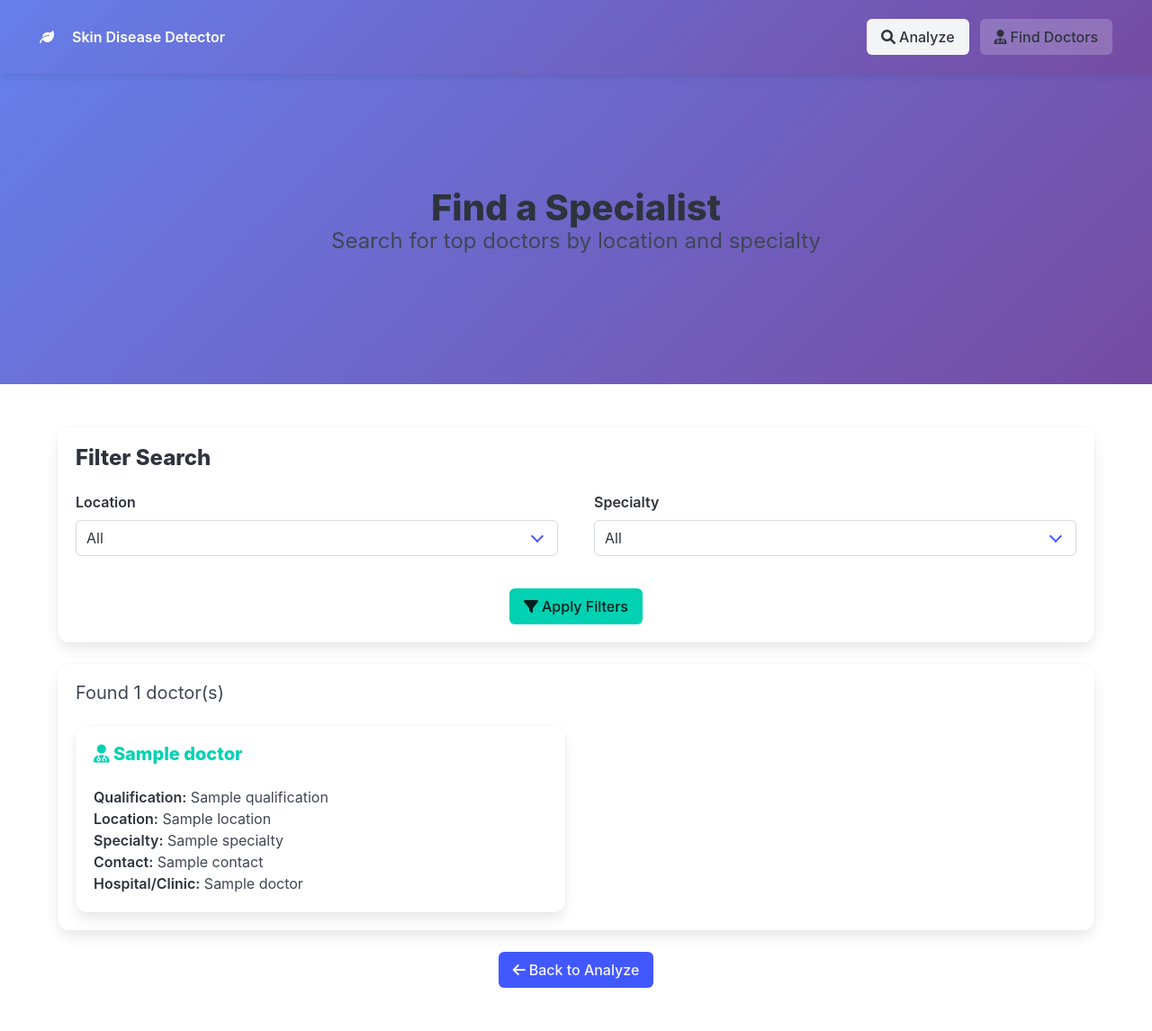
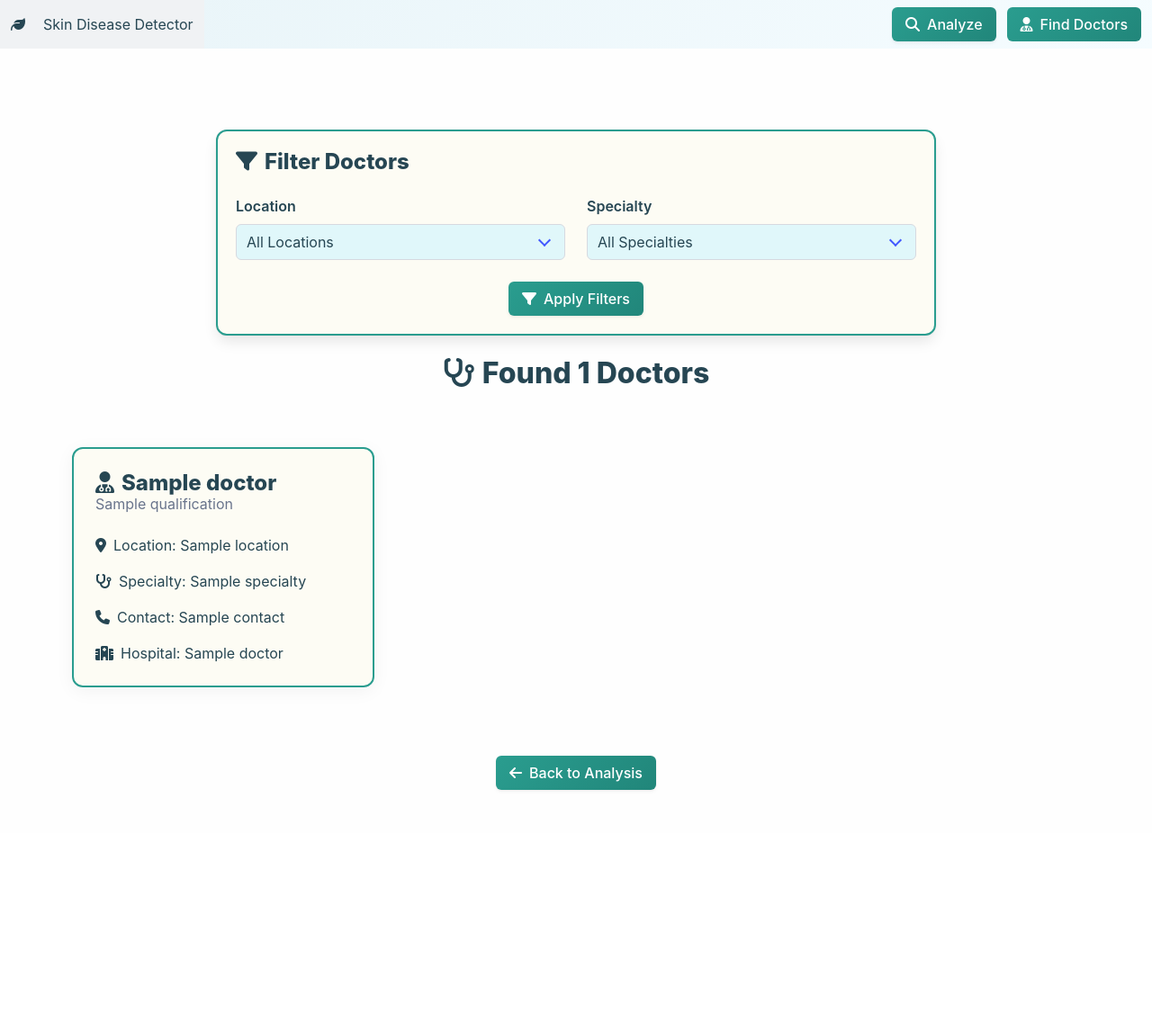
Before and after one commit to bivesh0/SkinDiseaseDetection, a Flask app: page /doctors in a window 1280 px wide. Shown: the whole page at 90% size. After the commit the page ends 879 px from the top, so only its background shows below. Run offline with Flask 3, Linux system fonts and the light colour scheme; a database or web service that is not in the repository returns one stand-in record (values such as "Sample title"); parts of the project's set-up code (start-up, migrations or seed data) failed here and were passed over.

Commit message:
Final Commit

```diff
--- a/templates/doctors.html
+++ b/templates/doctors.html
@@ -1,74 +1,93 @@
 <!DOCTYPE html>
 <html lang="en">
 <head>
-  <meta charset="UTF-8" />
-  <meta name="viewport" content="width=device-width, initial-scale=1.0"/>
-  <title>Find Doctors</title>
+    <meta charset="UTF-8">
+    <meta name="viewport" content="width=device-width, initial-scale=1.0">
+    <title>Find Dermatologists</title>
     <link rel="stylesheet" href="{{ url_for('static', filename='bulma.min.css') }}">
-  <link rel="stylesheet" href="https://cdnjs.cloudflare.com/ajax/libs/font-awesome/6.0.0/css/all.min.css">
-
+    <link rel="stylesheet" href="https://cdnjs.cloudflare.com/ajax/libs/font-awesome/6.4.0/css/all.min.css">
     <style>
         :root {
-      --primary-gradient: linear-gradient(135deg, #667eea, #764ba2);
-      --accent-color: #ffffff;
+            --primary-gradient: linear-gradient(135deg, #e8f4f8, #f5fcff);
+            --accent-color: #2a9d8f;
+            --background-color: #FDFCF4;
+            --text-color: #264653;
+            --hover-color: rgba(42, 157, 143, 0.1);
         }
 
-    .hero {
-      background: var(--primary-gradient);
-      color: white;
+        body {
+            background: var(--background-color);
+            color: var(--text-color);
+            min-height: 100vh;
         }
 
         .doctor-card {
-      transition: transform 0.3s ease;
+            background: var(--background-color);
+            border: 2px solid var(--accent-color);
+            border-radius: 12px;
+            padding: 1.5rem;
+            margin: 1rem;
+            transition: all 0.3s ease;
+            box-shadow: 0 4px 20px rgba(0,0,0,0.05);
         }
 
         .doctor-card:hover {
-      transform: scale(1.03);
+            transform: translateY(-5px);
+            box-shadow: 0 8px 32px rgba(42, 157, 143, 0.2);
         }
 
-    .navbar {
-      padding: 0.8rem 2rem;
-      background: var(--primary-gradient);
-      box-shadow: 0 2px 10px rgba(0, 0, 0, 0.1);
+        .filter-box {
+            background: var(--background-color);
+            border: 2px solid var(--accent-color);
+            border-radius: 12px;
+            margin: 2rem auto;
+            max-width: 800px;
         }
 
-    .navbar-item.button.is-light {
-      background: rgba(255, 255, 255, 0.1);
-      color: var(--accent-color);
+        .doctor-button {
+            background: linear-gradient(135deg, #2a9d8f, #21867a);
+            color: white !important;
             border: none;
+            transition: all 0.3s ease;
         }
 
-    .navbar-item.button.is-light:hover {
-      background: rgba(255, 255, 255, 0.2);
+        .doctor-button:hover {
+            transform: translateY(-2px);
+            box-shadow: 0 5px 15px rgba(42, 157, 143, 0.3);
+        }
+        .select select {
+        background-color: #e0f7fa; /* light cyan */
+        color: var(--text-color); /* to maintain good contrast */
+        }
+        .navbar {
+    background-color: #00bcd4 !important; /* cyan */
   }
 
-    .hero.is-medium {
-      margin-top: 4rem;
+  body, html {
+    background-color: #fefefe; /* default page background */
   }
 
-    .active-page {
-      background: rgba(255, 255, 255, 0.2) !important;
+  .section, .main {
+    background-color: #fefefe;
   }
     </style>
 </head>
 <body>
-  <!-- Navbar -->
-  <nav class="navbar is-fixed-top" role="navigation">
+    <nav class="navbar is-fixed-top" role="navigation" style="background: var(--primary-gradient);">
         <div class="navbar-brand">
-      <a class="navbar-item has-text-white" href="/">
-        <i class="fas fa-leaf mr-2"></i>
-        <strong>Skin Disease Detector</strong>
+            <a class="navbar-item" href="/" style="color: var(--text-color);">
+                <i class="fas fa-leaf mr-2"></i>Skin Disease Detector
             </a>
         </div>
         <div class="navbar-menu">
             <div class="navbar-end">
                 <div class="navbar-item">
                     <div class="buttons">
-            <a href="{{ url_for('upload_file') }}" class="button is-light">
-              <i class="fas fa-search mr-1"></i> Analyze
+                        <a href="{{ url_for('upload_file') }}" class="button doctor-button">
+                            <i class="fas fa-search mr-2"></i>Analyze
                         </a>
-            <a href="{{ url_for('doctors') }}" class="button is-light active-page">
-              <i class="fas fa-user-md mr-1"></i> Find Doctors
+                        <a href="{{ url_for('doctors') }}" class="button doctor-button is-active">
+                            <i class="fas fa-user-md mr-2"></i>Find Doctors
                         </a>
                     </div>
                 </div>
@@ -76,83 +95,93 @@
         </div>
     </nav>
 
-  <!-- Hero Section -->
-  <section class="hero is-medium is-bold">
-    <div class="hero-body has-text-centered">
-      <div class="container">
-        <h1 class="title is-2">Find a Specialist</h1>
-        <p class="subtitle is-4">Search for top doctors by location and specialty</p>
-      </div>
-    </div>
-  </section>
-
-  <!-- Filter Section -->
-  <section class="section">
-    <div class="container">
-      <div class="box">
-        <h2 class="title is-4">Filter Search</h2>
+    <section class="section" style="margin-top: 4rem; ">
+        <div class="container" style="color: var(--text-color);">
+            <div class="filter-box box">
+                <h2 class="title is-4 has-text-accent" style="color: var(--text-color);">
+                    <i class="fas fa-filter mr-2"></i>Filter Doctors
+                </h2>
                 <form action="{{ url_for('doctors') }}" method="GET">
-          <div class="columns is-variable is-5">
+                    <div class="columns">
                         <div class="column">
-              <label class="label">Location</label>
+                            <div class="field">
+                                <label class="label" style="color: var(--text-color);">Location</label>
                                 <div class="select is-fullwidth">
-                <select name="location">
-                  <option value="">All</option>
-                  {% for loc in unique_locations %}
-                    <option value="{{ loc }}" {% if request.args.get('location') == loc %}selected{% endif %}>{{ loc }}</option>
-                  {% endfor %}
-                </select>
-              </div>
-            </div>
-            <div class="column">
-              <label class="label">Specialty</label>
-              <div class="select is-fullwidth">
-                <select name="specialty">
-                  <option value="">All</option>
-                  {% for spec in unique_specialties %}
-                    <option value="{{ spec }}" {% if request.args.get('specialty') == spec %}selected{% endif %}>{{ spec }}</option>
+                                    <select name="location" class="has-text-accent">
+                                        <option value="All">All Locations</option>
+                                        {% for location in unique_locations %}
+                                        <option value="{{ location }}" {% if request.args.get('location') == location %}selected{% endif %}>
+                                            {{ location }}
+                                        </option>
                                         {% endfor %}
                                     </select>
                                 </div>
                             </div>
                         </div>
-          <div class="buttons is-centered mt-4">
-            <button type="submit" class="button is-primary">
-              <i class="fas fa-filter mr-1"></i> Apply Filters
+                        <div class="column">
+                            <div class="field">
+                                <label class="label" style="color: var(--text-color);">Specialty</label>
+                                <div class="select is-fullwidth">
+                                    <select name="specialty" class="has-text-accent">
+                                        <option value="All">All Specialties</option>
+                                        {% for specialty in unique_specialties %}
+                                        <option value="{{ specialty }}" {% if request.args.get('specialty') == specialty %}selected{% endif %}>
+                                            {{ specialty }}
+                                        </option>
+                                        {% endfor %}
+                                    </select>
+                                </div>
+                            </div>
+                        </div>
+                    </div>
+                    <div class="has-text-centered">
+                        <button type="submit" class="button doctor-button">
+                            <i class="fas fa-filter mr-2"></i> Apply Filters
                         </button>
                     </div>
                 </form>
             </div>
 
-      <!-- Results Section -->
-      <div class="box">
-        <h2 class="subtitle is-5">Found {{ doctors|length }} doctor(s)</h2>
+            <div class="has-text-centered mb-6">
+                <h2 class="title is-3 has-text-accent" style="color: var(--text-color);">
+                    <i class="fas fa-stethoscope mr-2"></i>Found {{ doctors|length }} Doctors
+                </h2>
+            </div>
+
             {% if doctors %}
-          <div class="columns is-multiline">
+            <div class="columns is-multiline" >
                 {% for doctor in doctors %}
-              <div class="column is-half">
-                <div class="box doctor-card">
-                  <h3 class="title is-5 has-text-primary">
-                    <i class="fas fa-user-md"></i> {{ doctor.name }}
-                  </h3>
-                  <p><strong>Qualification:</strong> {{ doctor.qualification }}</p>
-                  <p><strong>Location:</strong> {{ doctor.location }}</p>
-                  <p><strong>Specialty:</strong> {{ doctor.specialty }}</p>
-                  <p><strong>Contact:</strong> {{ doctor.contact }}</p>
-                  <p><strong>Hospital/Clinic:</strong> {{ doctor.hospital_name }}</p>
+                <div class="column is-4">
+                    <div class="doctor-card" style="color: var(--text-color);">
+                        <div class="media">
+                            <div class="media-content">
+                                <p class="title is-4 has-text-accent" style="color: var(--text-color);">
+                                    <i class="fas fa-user-md mr-2" style="color: var(--text-color);"></i>{{ doctor.name }}
+                                </p>
+                                <p class="subtitle is-6 has-text-grey">{{ doctor.qualification }}</p>
+                            </div>
+                        </div>
+                        <div class="content">
+                            <div class="doctor-info" >
+                                <p><i class="fas fa-map-marker-alt mr-2" style="color: var(--text-color);"></i>Location: {{ doctor.location }}</p>
+                                <p><i class="fas fa-stethoscope mr-2" style="color: var(--text-color);"></i>Specialty: {{ doctor.specialty }}</p>
+                                <p><i class="fas fa-phone mr-2" style="color: var(--text-color);"></i>Contact: {{ doctor.contact }}</p>
+                                <p><i class="fas fa-hospital mr-2" style="color: var(--text-color);"></i>Hospital: {{ doctor.hospital_name }}</p>
+                            </div>
+                        </div>
                     </div>
                 </div>
                 {% endfor %}
             </div>
             {% else %}
-          <p class="notification is-warning">No doctors found. Try adjusting your filters.</p>
+            <div class="notification is-light" style="background: var(--hover-color); border: 2px solid var(--accent-color);">
+                <i class="fas fa-exclamation-triangle mr-2"></i>No doctors found matching your criteria
+            </div>
             {% endif %}
-      </div>
 
-      <!-- Back Button -->
-      <div class="has-text-centered mt-5">
-        <a href="{{ url_for('upload_file') }}" class="button is-link">
-          <i class="fas fa-arrow-left mr-1"></i> Back to Analyze
+            <div class="has-text-centered mt-6">
+                <a href="{{ url_for('upload_file') }}" class="button doctor-button">
+                    <i class="fas fa-arrow-left mr-2"></i>Back to Analysis
                 </a>
             </div>
         </div>
```
Also changed, not shown: templates/index.html (+44 -12 lines). Lines whose indentation alone changed are shown as unchanged.
